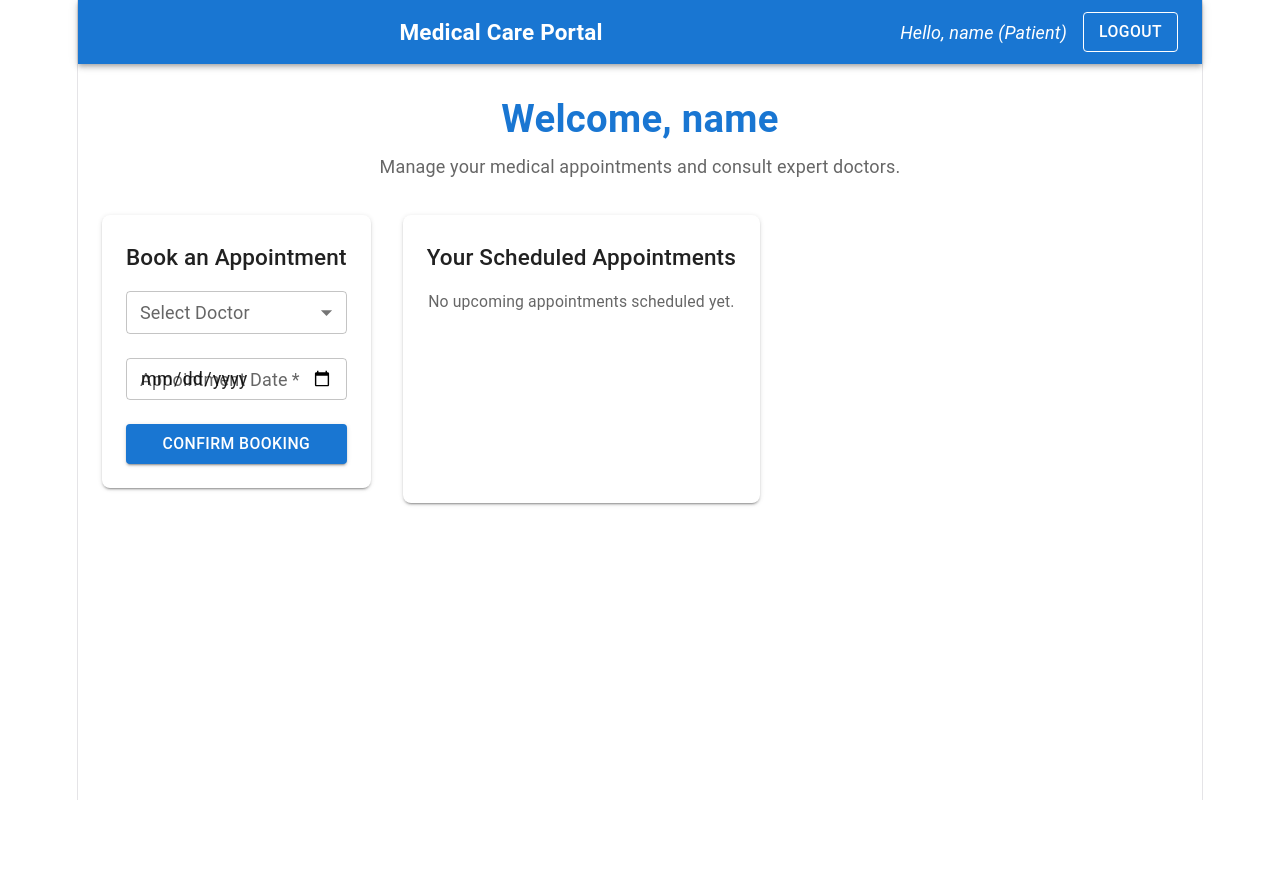
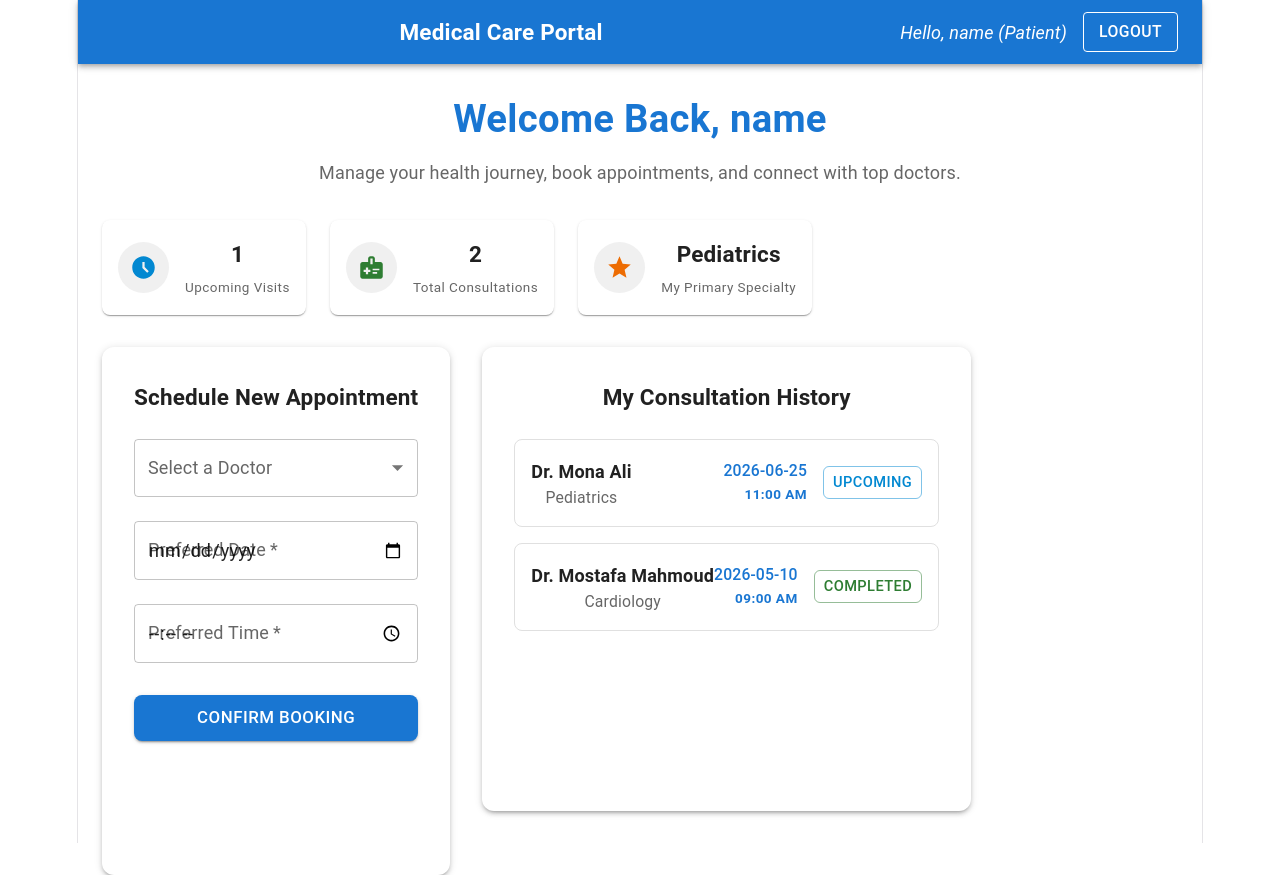
Before and after one commit to maiahmeb13579-create/Medical-Booking-App-main, a React (Vite) app in the folder Medical-Booking-App-main/: page / in a window 1280 px wide. Both pictures are taken after typing "name@example.com", "Sample123" into the empty fields and a click on the button "SIGN IN". Before the commit the page ends 800 px from the top, so only its background shows below. Built offline with nearby package versions, Linux system fonts and the light colour scheme.

Commit message:
feat: enhance patient dashboard with statistics cards and improved booking UI

```diff
--- a/Medical-Booking-App-main/src/pages/Patient/PatientDashboard.jsx
+++ b/Medical-Booking-App-main/src/pages/Patient/PatientDashboard.jsx
@@ -3,6 +3,15 @@ import { useAuth } from '../../context/AuthContext';
 import {
   Container, Typography, Box, Paper, Grid, Card, CardContent, Button, TextField, MenuItem, Select, FormControl, InputLabel
 } from '@mui/material';
+import MedicalInformationIcon from '@mui/icons-material/MedicalInformation';
+import AccessTimeFilledIcon from '@mui/icons-material/AccessTimeFilled';
+import StarIcon from '@mui/icons-material/Star';
+
+// Mock data for initial appointments and stats
+const initialBookings = [
+    { id: 101, doctorName: "Dr. Mona Ali", specialty: "Pediatrics", date: "2026-06-25", time: "11:00 AM", status: "Upcoming" },
+    { id: 102, doctorName: "Dr. Mostafa Mahmoud", specialty: "Cardiology", date: "2026-05-10", time: "09:00 AM", status: "Completed" },
+];
 
 export default function PatientDashboard() {
   const { user } = useAuth(); // Get logged-in user data from context
@@ -15,74 +24,121 @@ export default function PatientDashboard() {
 
   const [selectedDoctor, setSelectedDoctor] = useState("");
   const [appointmentDate, setAppointmentDate] = useState("");
-  const [bookings, setBookings] = useState([]);
+  const [appointmentTime, setAppointmentTime] = useState("");
+  const [bookings, setBookings] = useState(initialBookings);
+
+  // Statistics Calculation
+  const upcomingAppointmentsCount = bookings.filter(b => b.status === "Upcoming").length;
+  const completedAppointmentsCount = bookings.filter(b => b.status === "Completed").length;
+  const topSpecialty = bookings.length > 0 ? bookings[0].specialty : "N/A";
 
   const handleBookAppointment = (e) => {
     e.preventDefault();
-    if (!selectedDoctor || !appointmentDate) return;
+    if (!selectedDoctor || !appointmentDate || !appointmentTime) return;
 
     const doctorDetails = doctors.find(doc => doc.id === selectedDoctor);
     const newBooking = {
-      id: bookings.length + 1,
+      id: bookings.length + 101,
       doctorName: doctorDetails.name,
       specialty: doctorDetails.specialty,
-      date: appointmentDate
+      date: appointmentDate,
+      time: appointmentTime,
+      status: "Upcoming"
     };
 
-    setBookings([...bookings, newBooking]);
+    setBookings([newBooking, ...bookings]); // Add new booking to the top
     setSelectedDoctor("");
     setAppointmentDate("");
+    setAppointmentTime("");
     alert("Appointment Booked Successfully!");
+  };
+
+  const getStatusColor = (status) => {
+    switch (status) {
+      case 'Upcoming': return 'info';
+      case 'Completed': return 'success';
+      case 'Cancelled': return 'error';
+      default: return 'warning';
+    }
   };
 
   return (
     <Container maxWidth="lg" sx={{ mt: 4, mb: 4 }}>
-      {/* Dynamic Welcome Message showing the logged-in patient's name */}
-      <Typography variant="h4" gutterBottom sx={{ fontWeight: 'bold', color: '#1976d2', mb: 1 }}>
-        Welcome, {user ? user.name : 'Patient'}
-      </Typography>
-      <Typography variant="subtitle1" color="textSecondary" sx={{ mb: 4 }}>
-        Manage your medical appointments and consult expert doctors.
-      </Typography>
+      {/* Dynamic Welcome Message */}
+      <Box sx={{ mb: 4 }}>
+        <Typography variant="h4" gutterBottom sx={{ fontWeight: 'bold', color: '#1976d2' }}>
+          Welcome Back, {user ? user.name : 'Patient'}
+        </Typography>
+        <Typography variant="subtitle1" color="textSecondary">
+          Manage your health journey, book appointments, and connect with top doctors.
+        </Typography>
+      </Box>
+
+      {/* Statistics Cards for a Richer UI */}
+      <Grid container spacing={3} sx={{ mb: 4 }}>
+        <Grid item xs={12} sm={4}>
+          <StatCard title="Upcoming Visits" value={upcomingAppointmentsCount} icon={<AccessTimeFilledIcon color="info" />} color="info.main" />
+        </Grid>
+        <Grid item xs={12} sm={4}>
+          <StatCard title="Total Consultations" value={bookings.length} icon={<MedicalInformationIcon color="success" />} color="success.main" />
+        </Grid>
+        <Grid item xs={12} sm={4}>
+          <StatCard title="My Primary Specialty" value={topSpecialty} icon={<StarIcon color="warning" />} color="warning.main" />
+        </Grid>
+      </Grid>
 
       <Grid container spacing={4}>
+        {/* Booking Form (Left Side) */}
         <Grid item xs={12} md={5}>
-          <Paper sx={{ p: 3, borderRadius: 2, boxShadow: 2 }}>
-            <Typography variant="h6" sx={{ mb: 2, fontWeight: 'medium' }}>Book an Appointment</Typography>
+          <Paper sx={{ p: 4, borderRadius: 3, boxShadow: 3, height: '100%' }}>
+            <Typography variant="h6" sx={{ mb: 3, fontWeight: 'bold' }}>Schedule New Appointment</Typography>
             <Box component="form" onSubmit={handleBookAppointment} sx={{ display: 'flex', flexDirection: 'column', gap: 3 }}>
-              <FormControl fullWidth size="small">
-                <InputLabel>Select Doctor</InputLabel>
-                <Select value={selectedDoctor} label="Select Doctor" onChange={(e) => setSelectedDoctor(e.target.value)} required>
+              <FormControl fullWidth>
+                <InputLabel>Select a Doctor</InputLabel>
+                <Select value={selectedDoctor} label="Select a Doctor" onChange={(e) => setSelectedDoctor(e.target.value)} required>
                   {doctors.map((doc) => (
                     <MenuItem key={doc.id} value={doc.id}>{doc.name} ({doc.specialty})</MenuItem>
                   ))}
                 </Select>
               </FormControl>
-              <TextField type="date" label="Appointment Date" InputLabelProps={{ shrink: true }} fullWidth size="small" value={appointmentDate} onChange={(e) => setAppointmentDate(e.target.value)} required />
-              <Button type="submit" variant="contained" color="primary" fullWidth>Confirm Booking</Button>
+              <TextField type="date" label="Preferred Date" InputLabelProps={{ shrink: true }} fullWidth value={appointmentDate} onChange={(e) => setAppointmentDate(e.target.value)} required />
+              <TextField type="time" label="Preferred Time" InputLabelProps={{ shrink: true }} fullWidth value={appointmentTime} onChange={(e) => setAppointmentTime(e.target.value)} required />
+              <Button type="submit" variant="contained" color="primary" fullWidth size="large" sx={{ mt: 1, borderRadius: 2 }}>Confirm Booking</Button>
             </Box>
           </Paper>
         </Grid>
 
+        {/* Appointments List (Right Side) */}
         <Grid item xs={12} md={7}>
-          <Paper sx={{ p: 3, borderRadius: 2, boxShadow: 2, minHeight: 240 }}>
-            <Typography variant="h6" sx={{ mb: 2, fontWeight: 'medium' }}>Your Scheduled Appointments</Typography>
+          <Paper sx={{ p: 4, borderRadius: 3, boxShadow: 3, minHeight: 400 }}>
+            <Typography variant="h6" sx={{ mb: 3, fontWeight: 'bold' }}>My Consultation History</Typography>
             {bookings.length === 0 ? (
-              <Typography variant="body2" color="textSecondary">No upcoming appointments scheduled yet.</Typography>
+              <Box sx={{ display: 'flex', justifyContent: 'center', alignItems: 'center', height: '100%', flexDirection: 'column', color: 'text.secondary' }}>
+                <MedicalInformationIcon sx={{ fontSize: 60, mb: 2 }} />
+                <Typography variant="body1">No appointments scheduled yet.</Typography>
+              </Box>
             ) : (
-              <Grid container spacing={2}>
+              <Box sx={{ display: 'flex', flexDirection: 'column', gap: 2 }}>
                 {bookings.map((booking) => (
-                  <Grid item xs={12} key={booking.id}>
-                    <Card variant="outlined" sx={{ backgroundColor: '#f9f9f9' }}>
-                      <CardContent sx={{ pb: '16px !important' }}>
-                        <Typography variant="subtitle1" sx={{ fontWeight: 'bold' }}>{booking.doctorName}</Typography>
-                        <Typography variant="body2" color="textSecondary">Specialty: {booking.specialty}</Typography>
-                        <Typography variant="body2" color="primary" sx={{ mt: 1, fontWeight: 'medium' }}>Date: {booking.date}</Typography>
-                      </CardContent>
-                    </Card>
-                  </Grid>
+                  <Card key={booking.id} variant="outlined" sx={{ borderRadius: 2, borderColor: '#e0e0e0' }}>
+                    <CardContent sx={{ p: '16px !important', display: 'flex', justifyContent: 'space-between', alignItems: 'center' }}>
+                        <Box>
+                            <Typography variant="subtitle1" sx={{ fontWeight: 'bold' }}>{booking.doctorName}</Typography>
+                            <Typography variant="body2" color="textSecondary">{booking.specialty}</Typography>
+                        </Box>
+                        <Box sx={{ display: 'flex', alignItems: 'center', gap: 2 }}>
+                            <Box sx={{ display: 'flex', flexDirection: 'column', alignItems: 'flex-end', color: 'primary.main' }}>
+                                <Typography variant="body2" sx={{fontWeight: 'medium'}}>{booking.date}</Typography>
+                                <Typography variant="caption" sx={{fontWeight: 'bold'}}>{booking.time}</Typography>
+                            </Box>
+                            <Button variant="outlined" color={getStatusColor(booking.status)} size="small" sx={{ borderRadius: 1.5, minWidth: 90, cursor: 'default' }}>
+                                {booking.status}
+                            </Button>
+                        </Box>
+                    </CardContent>
+                  </Card>
                 ))}
-              </Grid>
+              </Box>
             )}
           </Paper>
         </Grid>
@@ -90,3 +146,16 @@ export default function PatientDashboard() {
     </Container>
   );
 }
+
+// Reusable Statistics Card Component (Local to this file)
+const StatCard = ({ title, value, icon, color }) => (
+    <Paper sx={{ p: 2, borderRadius: 2, boxShadow: 1, display: 'flex', alignItems: 'center', gap: 2, borderLeft: `5px solid ${color}` }}>
+        <Box sx={{ backgroundColor: '#f0f0f0', p: 1.5, borderRadius: '50%', display: 'flex', alignItems: 'center', justifyContent: 'center' }}>
+            {icon}
+        </Box>
+        <Box>
+            <Typography variant="h6" sx={{ fontWeight: 'bold' }}>{value}</Typography>
+            <Typography variant="caption" color="textSecondary">{title}</Typography>
+        </Box>
+    </Paper>
+);
```
